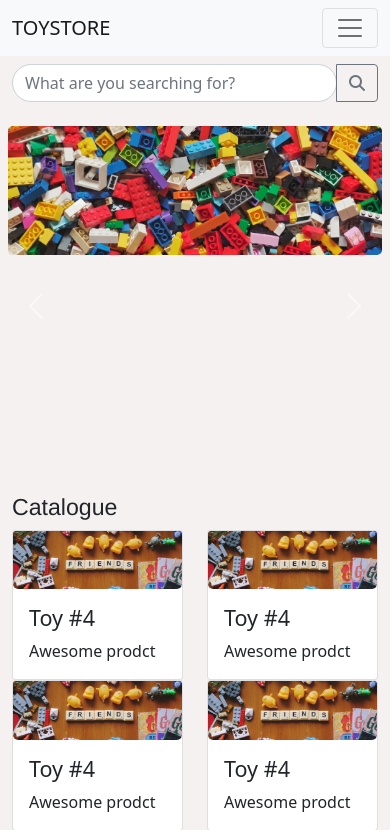
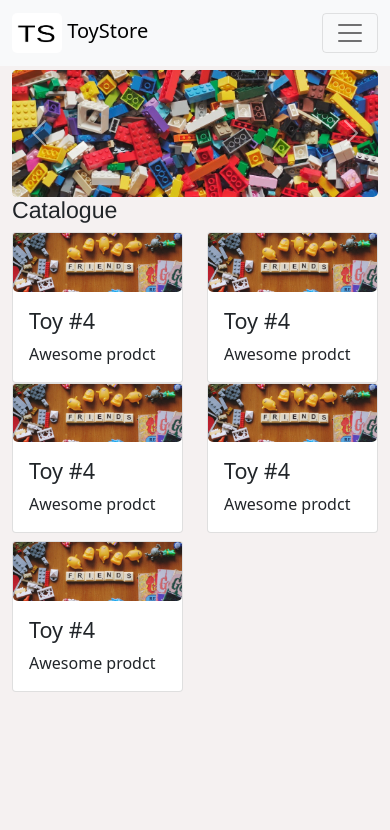
Before and after one commit to veldfolds/TOYSTORE, a Python web app: template templates/home.html in a window 390 px wide. Shown: the top 830 px of the page. After the commit the page ends 692 px from the top, so only its background shows below. Run offline with Jinja, Linux system fonts and the light colour scheme; the template is opened without the code that fills it, so the values that code supplies are empty; some libraries are stand-ins or nearby versions.

Commit message:
Enabled site responsiveness

```diff
--- a/static/styles.css
+++ b/static/styles.css
@@ -1,12 +1,22 @@
-#categories {
+#navbar-sm {
+    background-color: #ece5e580;
+}
+
+#navbar-sm a {
+    color: rgb(0, 0, 0);
+}
+
+
+#categories1 {
     background-color: rgb(255, 255, 255);
-    height: 390px;
+    height: 380px;
     border-radius: 5px;
+    /* margin-top: 5px; */
 }
 
 .carousel {
     border-radius: 5px;
-    height: 360px;
+    /* height: 360px; */
     border-radius: 30px;
 }
 
--- a/templates/home.html
+++ b/templates/home.html
@@ -11,7 +11,7 @@
       </div>
   <div>
   <div class="row">
-    <div class="col-md-2 p-2 d-none d-sm-block" id="categories">
+    <div class="col-md-2 d-none d-sm-block mt-2" id="categories1">
         <div class="categories">
             <h3 style="font-family: Roboto, sans-serif; color:rgb(0, 0, 0);">Categories</h3>
             {% for category in categories%}
@@ -21,7 +21,7 @@
             {% endfor %}
         </div>
     </div>
-    <div class="col-md-10 p-2">
+    <div class="col-md-10 mt-2">
       <div id="carouselExampleControls" class="carousel slide" data-bs-ride="carousel">
         <div class="carousel-inner">
           <div class="carousel-item active">
--- a/templates/layout.html
+++ b/templates/layout.html
@@ -24,9 +24,12 @@
     </head>
 
     <body>
-        <nav class="navbar navbar-light bg-light navbar-expand-sm">
+        <nav class="navbar fixed-top navbar-light bg-light navbar-expand-sm" id="navbar-sm">
             <div class="container-fluid">
-                <a href="/" class="navbar-brand">TOYSTORE</a>
+                <a class="navbar-brand" href="#">
+                    <img src="static\images\logo-light1.png" alt="" width="50" height="40" class="d-inline-block align-text-center">
+                    ToyStore
+                </a>
                 <button class="navbar-toggler" type="button" data-bs-toggle="collapse" data-bs-target="#navbarNav"
                     aria-controls="navbarNav" aria-expanded="false" aria-label="Toggle navigation on smaller screens">
                     <span class="navbar-toggler-icon"></span>
```
Also changed, not shown: static/images/logo-dark.png (added), static/images/logo-light.png (added), static/images/logo-light1.png (added).
